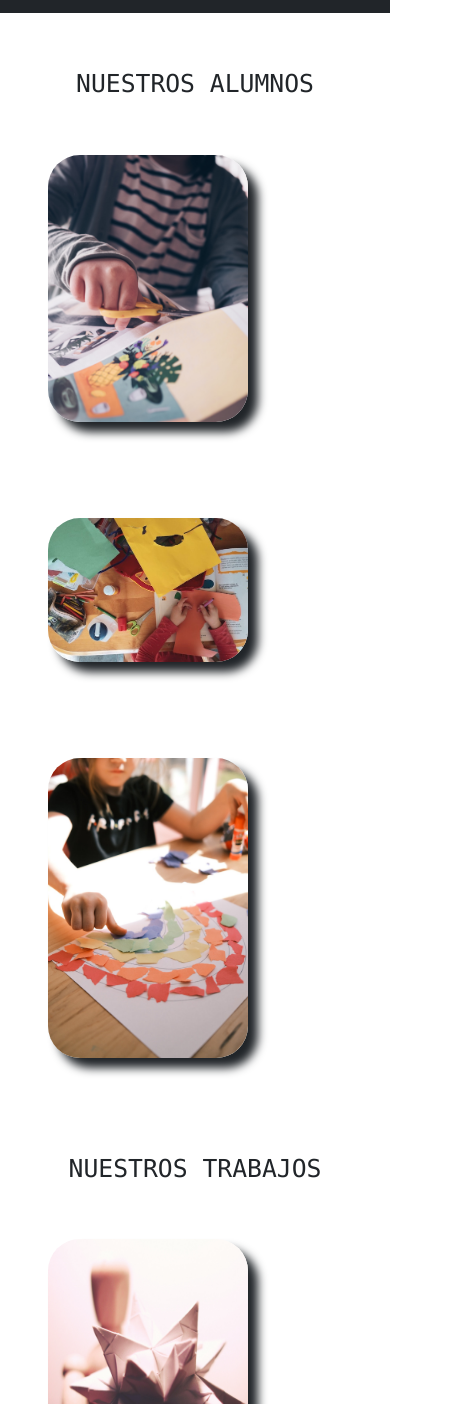
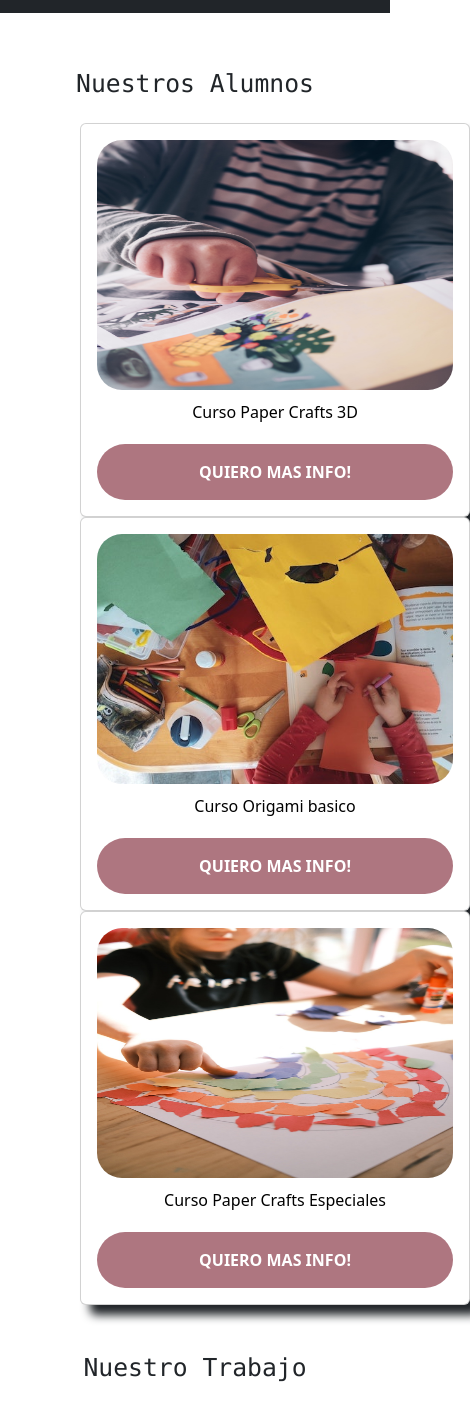
Before and after one commit to PauAielloPo/Proyecto-Coderhouse--Pruebas-Bootstrap, a plain HTML site: page pages/galeria.html in a window 390 px wide. Shown: the part 167-1571 px from the top of the page, 470 px wide, since content can reach past the window. Drawn offline with nearby package versions, Linux system fonts and the light colour scheme.

Commit message:
aplicacion cards/pruebas resolucion

```diff
--- a/css/style.css
+++ b/css/style.css
@@ -97,7 +97,6 @@ i:hover {
 
 /* fin footer */
 /* fin Styles - Index */
-
 
 /* comienzo Styles - Cursos*/
 
@@ -209,14 +208,39 @@ i:hover {
 
 /* comienzo Styles - Galeria */
 
-.galeriaAlumnos img {
+.card {
+
     box-shadow: 10px 10px 10px;
     border-radius: 2rem;
+    transition: transform 0.4s;
+    margin-left: 5rem;
 }
 
-.galeriaTrabajos img {
-    box-shadow: 10px 10px 10px;
-    border-radius: 2rem;
+.card:hover {
+    transform: translateY(-20px);
+}
+
+
+.card__header img {
+    width: 100%;
+    border-radius: 25px;
+    margin-bottom: 10px;
+}
+
+.card__description {
+    color: #000;
+    margin-bottom: 20px;
+}
+
+.card__link {
+    font-weight: bolder;
+    background-color: #ae7680;
+    color: #fff;
+    text-decoration: none;
+    width: 100%;
+    display: inline-block;
+    border-radius: 50px;
+    padding: 1rem;
 }
 
 /* fin Styles - Galeria */
@@ -224,7 +248,7 @@ i:hover {
 
 /* comienzo Media Queries */
 
-/* index */
+/* Index */
 
 @media (max-width: 610px) {
     .slogan {
@@ -232,7 +256,7 @@ i:hover {
     }
 }
 
-/* cursos */
+/* Cursos */
 
 @media (max-width: 768px) {
     .mainCursos {
@@ -241,96 +265,19 @@ i:hover {
 }
 
 
-/* galeria */
+/* Insumos*/
+@media (max-width: 320px) {
+    .listaPrecios {
+        margin: 10px
+    }
+}
 
-@media (max-width: 320px) {
-    .galeriaAlumnos img {
-        width: 150px;
-        margin: 1rem;
-    }
-
-    .galeriaTrabajos img {
-        width: 150px;
-        margin: 1rem;
+@media (max-width: 375px) {
+    .listaPrecios {
+        margin: 15px
     }
 }
 
 
-@media (max-width: 375px) {
-    .galeriaAlumnos img {
-        width: 150px;
-        margin: 1rem;
-    }
-
-    .galeriaTrabajos img {
-        width: 150px;
-        margin: 1rem;
-    }
-}
-
-
-@media (max-width: 425px) {
-    .galeriaAlumnos img {
-        width: 200px;
-        margin: 2rem;
-    }
-
-    .galeriaTrabajos img {
-        width: 200px;
-        margin: 2rem;
-    }
-}
-
-
-@media (max-width: 768px) {
-    .galeriaAlumnos img {
-        width: 200px;
-        margin: 2rem;
-    }
-
-    .galeriaTrabajos img {
-        width: 200px;
-        margin: 2rem;
-    }
-}
-
-
-@media (max-width: 1024px) {
-    .galeriaAlumnos img {
-        width: 200px;
-        margin: 3rem;
-    }
-
-    .galeriaTrabajos img {
-        width: 200px;
-        margin: 3rem;
-    }
-}
-
-
-@media (max-width: 1190px) {
-    .galeriaAlumnos img {
-        width: 200px;
-        margin: 3rem;
-    }
-
-    .galeriaTrabajos img {
-        width: 200px;
-        margin: 3rem;
-    }
-}
-
-
-@media (max-width: 1197px) {
-    .galeriaAlumnos img {
-        width: 200px;
-        margin: 3rem;
-    }
-
-    .galeriaTrabajos img {
-        width: 200px;
-        margin: 3rem;
-    }
-}
 
 /* fin Media Queries */
--- a/pages/galeria.html
+++ b/pages/galeria.html
@@ -73,24 +73,89 @@
     <!-- Fin header -->
 
     <!-- Comienzo main -->
-    <main class="galeria">
+    <main>
+        <section class="containerGaleria">
+            <div class="container">
+                <div class="row">
+                    <h2 class="font-monospace fs-2 pt-5 mb-4 text-center">Nuestros Alumnos</h2>
+                    <article class="card col-xs-12 col-sm-6  col-md-4 p-3 text-center">
+                        <div class="card__header">
+                            <img src="../imagenes/papercraft2.jpg" height="250px" alt="imagen curso" />
+                        </div>
+                        <p class="card__description">Curso Paper Crafts 3D</p>
+                        <a class="card__link" href="#">QUIERO MAS INFO!</a>
+                    </article>
 
-        <div class="galeriaAlumnos">
-            <h2 class="font-monospace fs-2 pt-5 text-center">NUESTROS ALUMNOS</h2>
-            <img class="mx-5" src="../imagenes/papercraft2.jpg" width="250px" alt="imagen alumnos">
-            <img class="mx-5" src="../imagenes/papercraft3.jpg" width="400px" alt="imagen alumnos">
-            <img class="mx-5" src="../imagenes/papercraft4.jpg" width="250px" alt="imagen alumnos">
-        </div>
+                    <article class="card col-xs-12 col-sm-6 col-md-4 p-3 text-center">
+                        <div class="card__header">
+                            <img src="../imagenes/papercraft3.jpg" height="250px" alt="imagen curso" />
+                        </div>
+                        <p class="card__description">Curso Origami basico</p>
+                        <a class="card__link" href="#">QUIERO MAS INFO!</a>
+                    </article>
 
-        <div class="galeriaTrabajos">
-            <h2 class="font-monospace fs-2 pt-5 text-center">NUESTROS TRABAJOS</h2>
-            <img class="mx-5" src="../imagenes/origamigift.jpg" alt="imagen trabajos" width="250px" height="300px">
-            <img class="mx-5" src="../imagenes/origami3d.jpg" width="400px" alt="imagen trabajos">
-            <img class="mx-5" src="../imagenes/origamicasita.jpg" alt="imagen trabajos" width="250px">
-            <img class="mx-5" src="../imagenes/origamistar.jpg" width="450px" alt="imagen trabajos">
-            <img class="mx-5" src="../imagenes/origamipensador.jpg" alt="imagen trabajos" width="250px">
-        </div>
+                    <article class="card col-xs-12 col-sm-6  col-md-4 p-3 text-center">
+                        <div class="card__header">
+                            <img src="../imagenes/papercraft4.jpg" height="250px" alt="imagen curso" />
+                        </div>
+                        <p class="card__description">Curso Paper Crafts Especiales</p>
+                        <a class="card__link" href="#">QUIERO MAS INFO!</a>
+                    </article>
+                </div>
 
+
+                <div class="row">
+                    <h2 class="font-monospace fs-2 pt-5 mb-4 text-center">Nuestro Trabajo</h2>
+                    <article class="card col-xs-12 col-sm-6  col-md-4 p-3  mb-3 text-center">
+                        <div class="card__header">
+                            <img src="../imagenes/origamigift.jpg" height="250px alt=" imagen curso" />
+                        </div>
+                        <h3 class="card__description">Origami 3D</h3>
+                        <p>Profesora Maia Passarelli </p>
+                    </article>
+
+                    <article class="card col-xs-12 col-sm-6  col-md-4 p-3  mb-3 text-center">
+                        <div class="card__header">
+                            <img src="../imagenes/origami3d.jpg" height="250px alt=" imagen curso" />
+                        </div>
+                        <h3 class="card__description">Tecnica Pop Up</h3>
+                        <p>Profesor Fernando Andres </p>
+                    </article>
+
+                    <article class="card col-xs-12 col-sm-6  col-md-4 p-3  mb-3 text-center">
+                        <div class="card__header">
+                            <img src="../imagenes/origamicasita.jpg" height="250px alt=" imagen curso" />
+                        </div>
+                        <h3 class="card__description">Paper Crafts 3D</h3>
+                        <p>Profesora Agustina Campatelli </p>
+                    </article>
+
+                    <article class="card col-xs-12 col-sm-6  col-md-4 p-3 mt-3 text-center">
+                        <div class="card__header">
+                            <img src="../imagenes/origamicora.jpg" height="250px alt=" imagen curso" />
+                        </div>
+                        <h3 class="card__description">Tecnica Kirigami</h3>
+                        <p>Profesora Noelia Ochoa </p>
+                    </article>
+
+                    <article class="card col-xs-12 col-sm-6  col-md-4 p-3 mt-3 text-center">
+                        <div class="card__header">
+                            <img src="../imagenes/origamipensador.jpg" height="250px alt=" imagen curso" />
+                        </div>
+                        <h3 class="card__description">Master 3D</h3>
+                        <p>Profesora Maia Passarelli </p>
+                    </article>
+
+                    <article class="card col-xs-12 col-sm-6  col-md-4 p-3 mt-3 text-center">
+                        <div class="card__header">
+                            <img src="../imagenes/origamiblanco.jpg" height="250px alt=" imagen curso" />
+                        </div>
+                        <h3 class="card__description"> Origami </h3>
+                        <p>Profesora Mabel Sarita </p>
+                    </article>
+                </div>
+            </div>
+        </section>
     </main>
     <!-- Fin main -->
 
@@ -115,11 +180,11 @@
                     <p class="text-white">SEGUINOS EN REDES</p>
                     <a class="footerIconInsta" href="#"><i class="fa-brands fa-instagram  ms-3"></i></a>
                     <a class="footerIconFace" href="#"><i class="fa-brands fa-facebook  ms-3"></i></a>
-
                 </div>
             </div>
         </div>
         <!-- Fin footer -->
+
 </body>
 
 </html>
```
